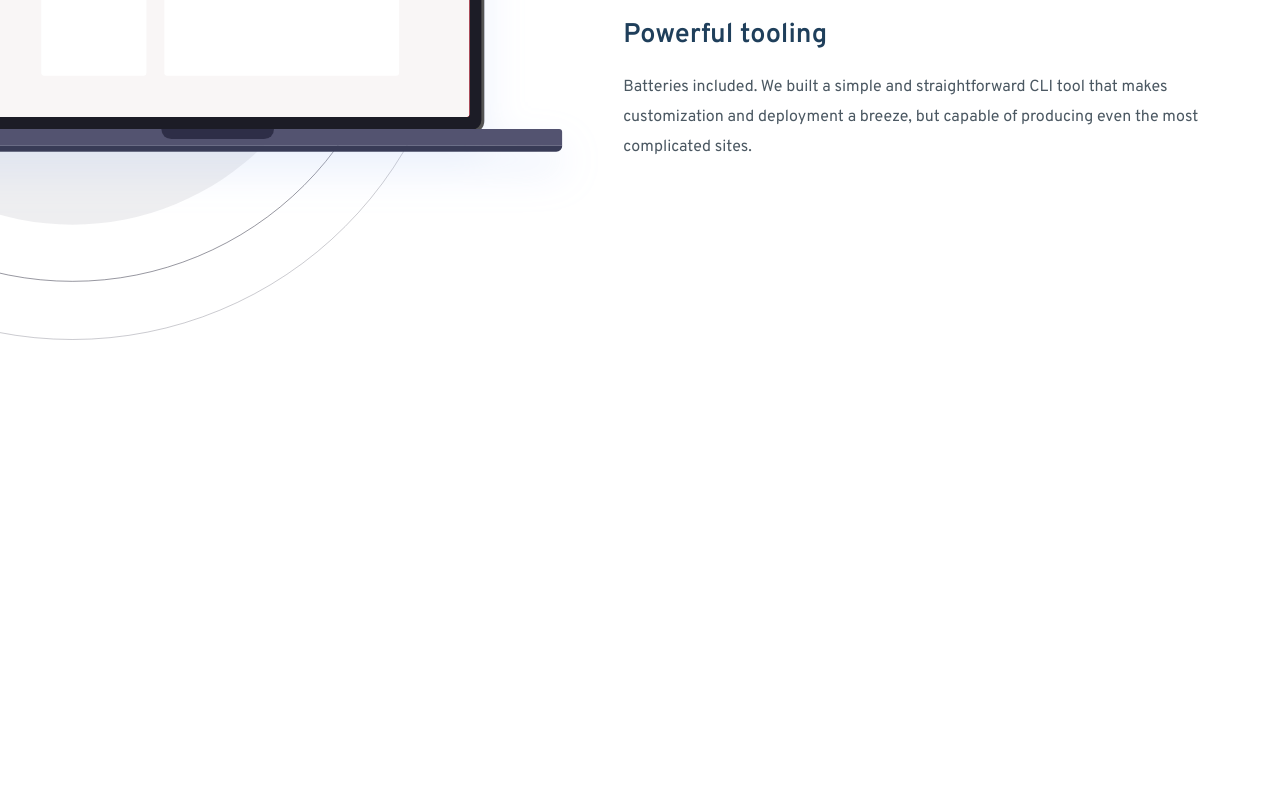
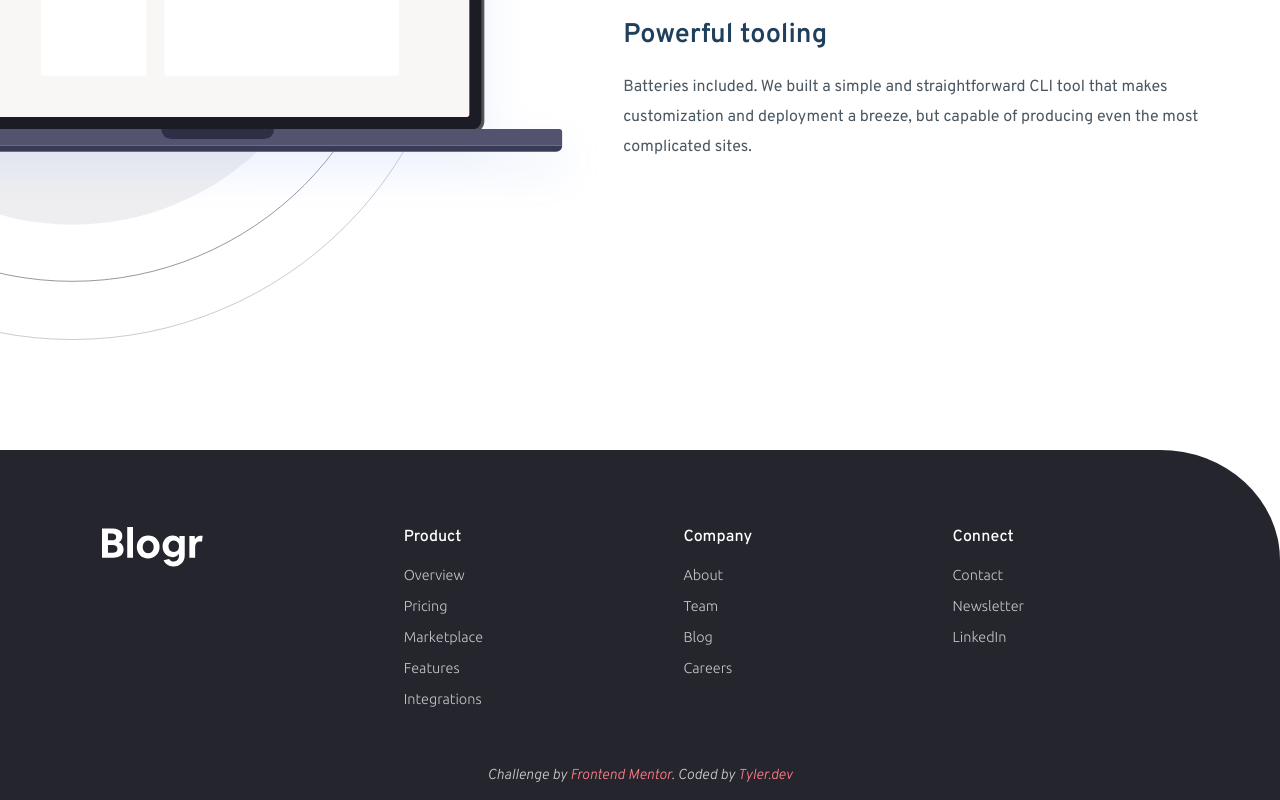
Before and after one commit to https-ty/Blogr-landing-page, a plain HTML site: page index.html in a window 1280 px wide. Shown: the part 2506-3306 px from the top of the page. Before the commit the page ends 2906 px from the top, so only its background shows below. Drawn offline with Linux system fonts and the light colour scheme.

Commit message:
footer done

```diff
--- a/css/main.css
+++ b/css/main.css
@@ -324,7 +324,7 @@ header {
   overflow: hidden;
 }
 
-.intro{
+.intro {
   padding: 70px 0 60px;
 }
 
@@ -421,17 +421,17 @@ header {
 } */
 
 .intro-right-container,
-.free-left-container{
+.free-left-container {
   flex: 1;
   display: flex;
   justify-content: center;
 }
 
-.intro-right-container{
+.intro-right-container {
   margin-right: -15%;
 }
 
-.free-left-container{
+.free-left-container {
   margin-left: -12%;
 }
 
@@ -497,11 +497,11 @@ header {
   z-index: 1;
 }
 
-.state-right-container{
+.state-right-container {
   padding: 0 110px 0 100px;
 }
 
-.state-left-container img{
+.state-left-container img {
   margin-top: 50px;
   position: relative;
   z-index: 2;
@@ -525,3 +525,79 @@ header {
   line-height: 30px;
 }
 /*End State*/
+
+/*Footer*/
+footer {
+  margin-top: 50px;
+}
+
+.footer-container {
+  padding: 0 20% 0 8%;
+  width: 100%;
+  max-width: 1440px;
+  min-height: 350px;
+  height: 100%;
+  margin: 0 auto;
+  background-color: var(--vd-black-blue);
+  border-top-right-radius: 120px 110px;
+
+  display: flex;
+  /* flex-direction: row; */
+  justify-content: center;
+  align-items: center;
+  position: relative;
+}
+.footer-content {
+  display: flex;
+  justify-content: space-between;
+  align-items: flex-start;
+  width: 100%;
+  height: 100%;
+  color: var(--grayish-blue);
+}
+
+.footer-links h1 {
+  font-size: 1rem;
+  font-family: var(--font-overpass);
+  color: var(--white);
+  font-weight: 500;
+  margin-bottom: 20px;
+}
+
+.footer-links ul li {
+  font-family: var(--font-ubuntu);
+  font-size: 0.9rem;
+  font-weight: 300;
+  margin-bottom: 15px;
+  cursor: pointer;
+  transition: text-decoration-color 0.3s ease;
+}
+
+.footer-links ul li:hover{
+  text-decoration: underline;
+}
+
+.footer-container .attribution {
+  position: absolute;
+  left: 8%;
+  right: 8%;
+  bottom: 15px;
+  font-style: italic;
+  font-family: var(--font-overpass);
+  font-size: 0.9rem;
+  color: var(--grayish-blue);
+  text-align: center;
+  font-weight: 300;
+}
+
+.footer-container .attribution a {
+  color: var(--vl-red);
+  transition: text-decoration-color 0.3s ease;
+}
+
+.footer-container .attribution a:hover {
+  text-decoration: underline;
+  transition: text-decoration-color 0.3s ease;
+}
+
+/*End Footer*/
--- a/css/media-query.css
+++ b/css/media-query.css
@@ -147,6 +147,11 @@
     text-align: center;
     /* border: 2px solid magenta; */
     margin: 300px 50px 0px 50px;
+  }
+
+  /*Footer*/
+  .footer-container {
+    padding: 0 8%;
   }
 }
 
@@ -375,6 +380,19 @@
   .state-right-container h1 {
     font-size: 2rem;
   }
+
+    /*Footer*/
+  .footer-content{
+    flex-direction: column;
+    justify-content: center;
+    align-items: center;
+    text-align: center;
+    padding: 50px 0;
+  }
+
+  .footer-links h1 {
+    margin-top: 30px;
+  }
 }
 
 @media screen and (max-width: 500px) {
--- a/index.html
+++ b/index.html
@@ -279,7 +279,49 @@
     </main>
 
     <footer>
+      <div class="footer-container">
+        <div class="footer-content">
+          <img src="images/logo.svg" alt="" />
 
+          <div class="footer-links">
+            <h1>Product</h1>
+            <ul>
+              <li>Overview</li>
+              <li>Pricing</li>
+              <li>Marketplace</li>
+              <li>Features</li>
+              <li>Integrations</li>
+            </ul>
+          </div>
+
+          <div class="footer-links">
+            <h1>Company</h1>
+            <ul>
+              <li>About</li>
+              <li>Team</li>
+              <li>Blog</li>
+              <li>Careers</li>
+            </ul>
+          </div>
+
+          <div class="footer-links">
+            <h1>Connect</h1>
+            <ul>
+              <li>Contact</li>
+              <li>Newsletter</li>
+              <li>LinkedIn</li>
+            </ul>
+          </div>
+        </div>
+
+        <div class="attribution">
+          Challenge by
+          <a href="https://www.frontendmentor.io?ref=challenge" target="_blank"
+            >Frontend Mentor</a
+          >. Coded by
+          <a href="https://github.com/https-ty" target="_blank">Tyler.dev</a>
+        </div>
+      </div>
     </footer>
 
     <script src="js/main.js"></script>
```
